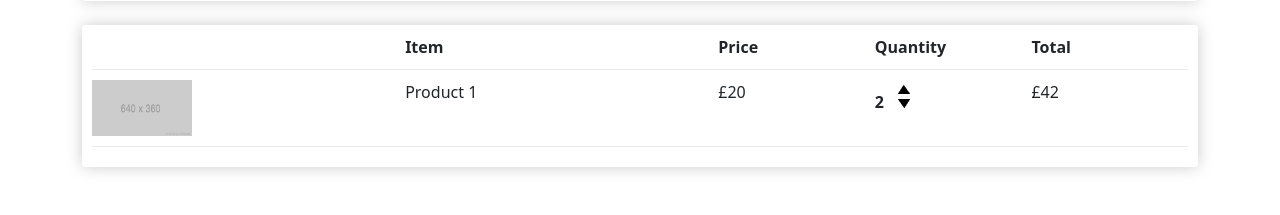
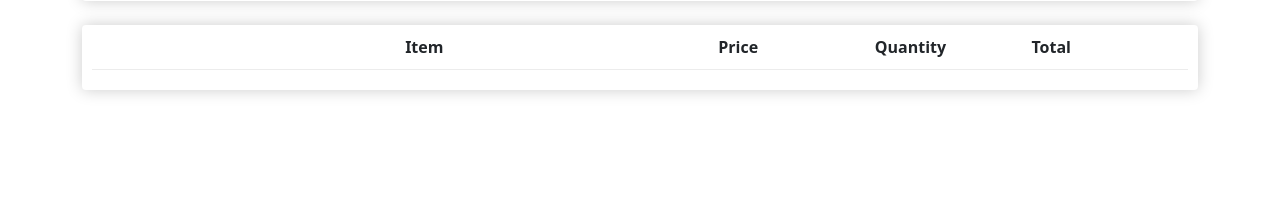
Before and after one commit to henrysevern/gym_shop, a Django app: page /cart/ in a window 1280 px wide. Shown: the part 281-496 px from the top of the page. Run offline with Django 3.2, Linux system fonts and the light colour scheme.

Commit message:
Rename item model to avoid confusion and render data in cart.html

```diff
--- a/store/admin.py
+++ b/store/admin.py
@@ -4,7 +4,7 @@
 from .models import *
 
 admin.site.register(Customer)
-admin.site.register(Item)
+admin.site.register(Product)
 admin.site.register(OrderItem)
 admin.site.register(Order)
 admin.site.register(ShippingAddress)
--- a/store/models.py
+++ b/store/models.py
@@ -18,7 +18,7 @@
         return self.name
 
 
-class Item(models.Model):
+class Product(models.Model):
     """
     Items model
     """
@@ -57,7 +57,7 @@
     """
     Order item model
     """
-    product = models.ForeignKey(Item, on_delete=models.SET_NULL, blank=True,
+    product = models.ForeignKey(Product, on_delete=models.SET_NULL, blank=True,
                                 null=True)
     order = models.ForeignKey(Order, on_delete=models.SET_NULL, blank=True,
                               null=True)
--- a/store/templates/store/cart.html
+++ b/store/templates/store/cart.html
@@ -31,12 +31,13 @@
 					<div style="flex:1"><strong>Total</strong></div>
 				</div>
 
+				{% for item in items %}
 				<div class="cart-row">
-					<div style="flex:2"><img class="row-image" src="{% static 'images/placeholder.png' %}"></div>
-					<div style="flex:2"><p>Product 1</p></div>
-					<div style="flex:1"><p>£20</p></div>
+					<div style="flex:2"><img class="row-image" src="{{item.product.imageURL}}"></div>
+					<div style="flex:2"><p>{{item.product.title}}</p></div>
+					<div style="flex:1"><p>{{item.product.price|floatformat:2}}</p></div>
 					<div style="flex:1">
-						<p class="quantity">2</p>
+						<p class="quantity">{{item.quantity}}</p>
 						<div class="quantity">
 							<img class="chg-quantity" src="{% static  'images/arrow-up.png' %}">
 
@@ -45,7 +46,7 @@
 					</div>
 					<div style="flex:1"><p>£42</p></div>
 				</div>
-
+                {% endfor %}
 			</div>
 		</div>
 	</div>
--- a/store/views.py
+++ b/store/views.py
@@ -4,15 +4,24 @@
 
 
 def item_list(request):
-    items = Item.objects.all()
+    products = Product.objects.all()
     context = {
-        'items': items
+        'products': products
     }
     return render(request, "store/item_list.html", context)
 
 
 def cart(request):
-    context = {}
+
+    if request.user.is_authenticated:
+        customer = request.user.customer
+        order, created = Order.objects.get_or_create(customer=customer, complete=False)
+        items = order.orderitem_set.all()
+    else:
+        items = []
+    context = {
+        'items': items
+    }
     return render(request, "store/cart.html", context)
 
 
```
Also changed, not shown: store/templates/store/item_list.html (+4 -4 lines), db.sqlite3, store/migrations/0004_rename_item_product.py (added).
